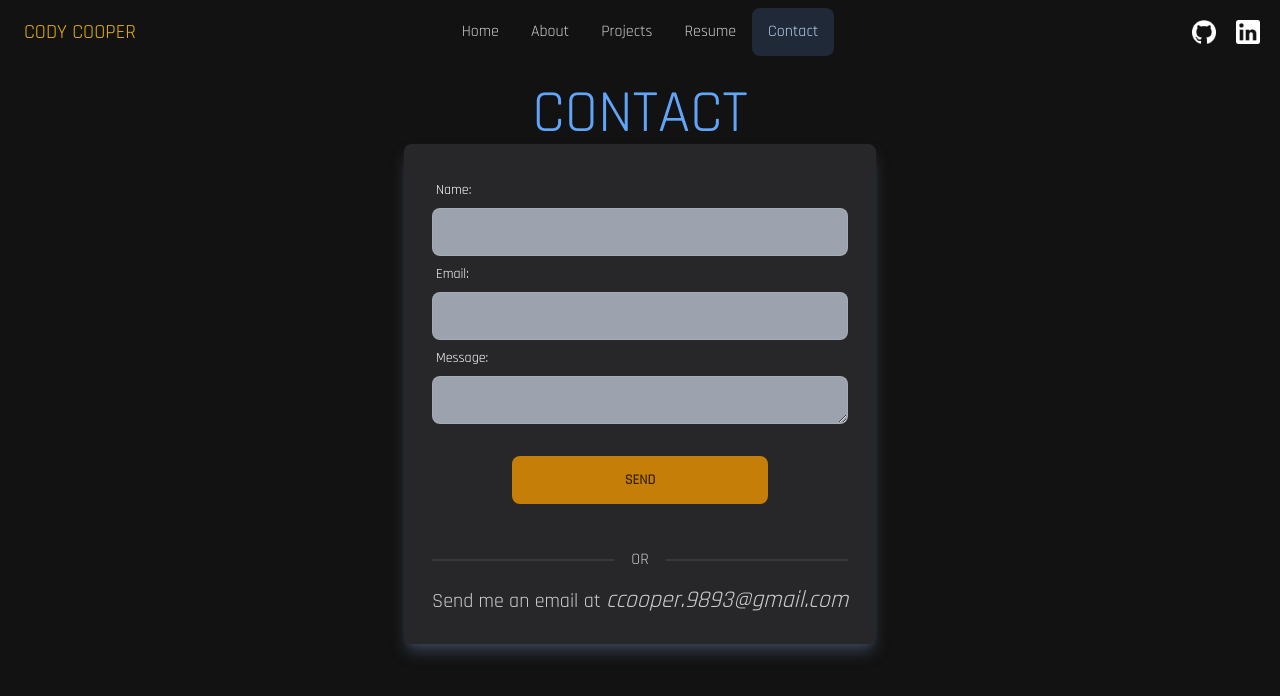
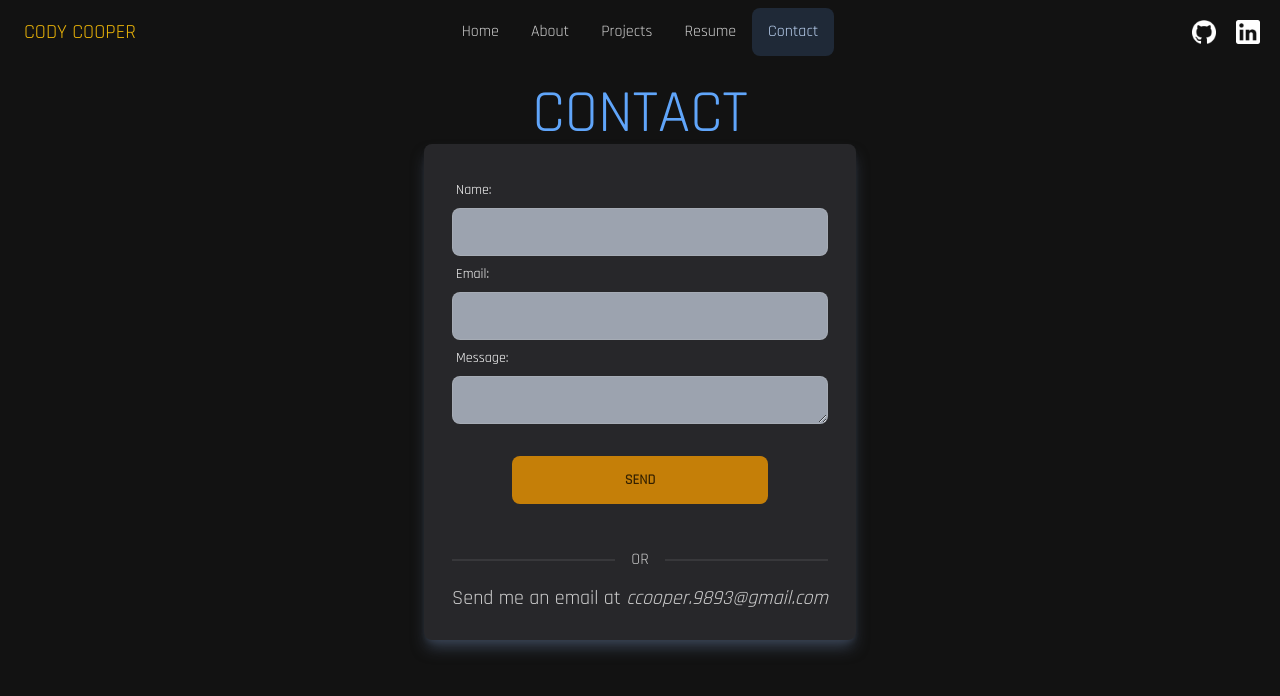
Before and after one commit to Ccooper9893/PortfolioV3, a React (Create React App) app: page / in a window 1280 px wide. Both pictures are taken after a click on the button "Contact". Shown: the top 696 px of the page. Built offline with nearby package versions, Linux system fonts and the light colour scheme.

Commit message:
Updated text size of contact card contents

```diff
--- a/src/components/pages/Contact.js
+++ b/src/components/pages/Contact.js
@@ -155,7 +155,7 @@ export default function Contact() {
             )}
           </div>
           <div className="divider">OR</div>
-          <h2 className="text-xl">Send me an email at <span className="italic text-2xl">ccooper.9893@gmail.com</span></h2>
+          <h2 className="text-xl">Send me an email at <span className="italic">ccooper.9893@gmail.com</span></h2>
           </div>
         </motion.div>
       </form>
```
